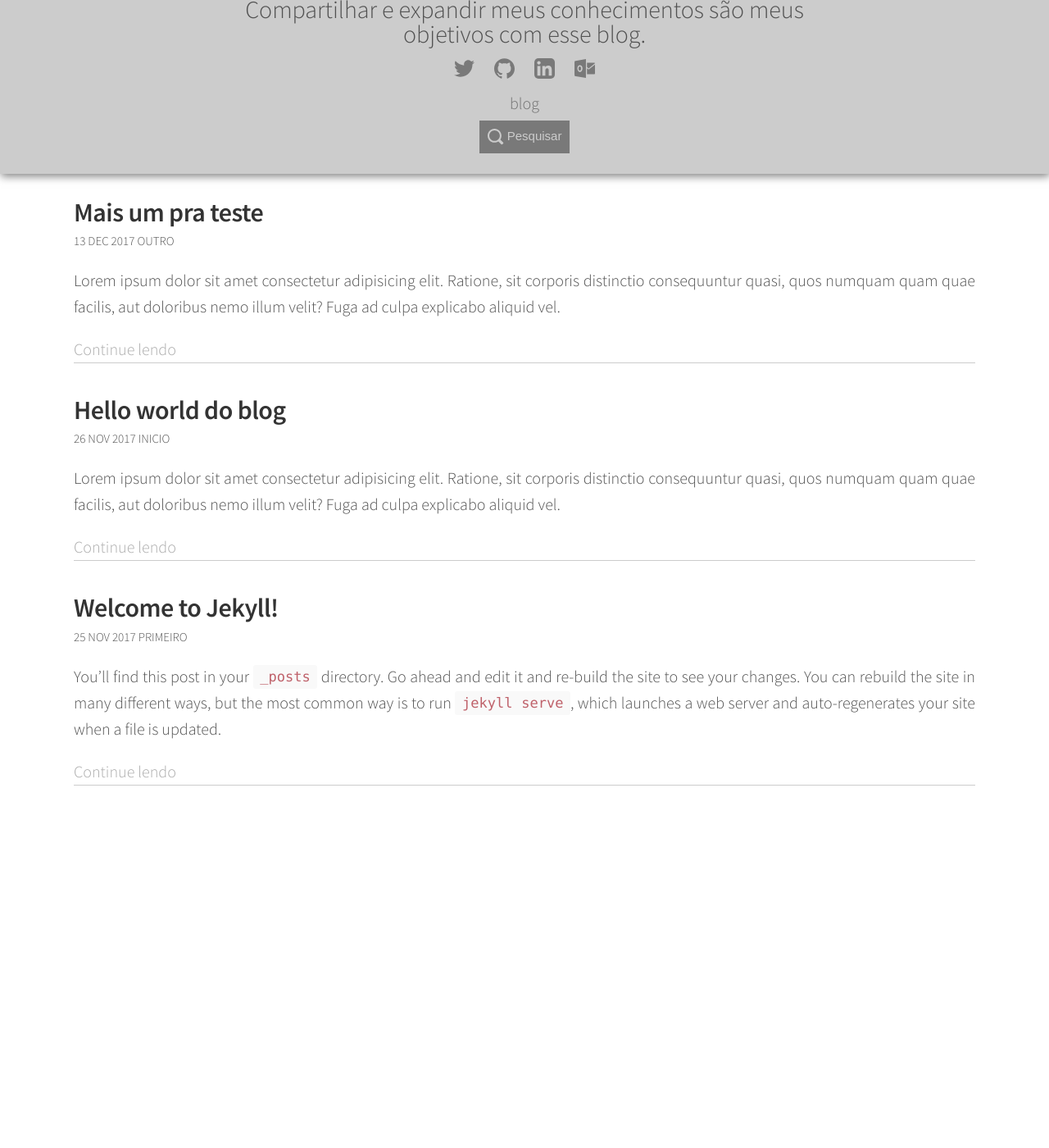
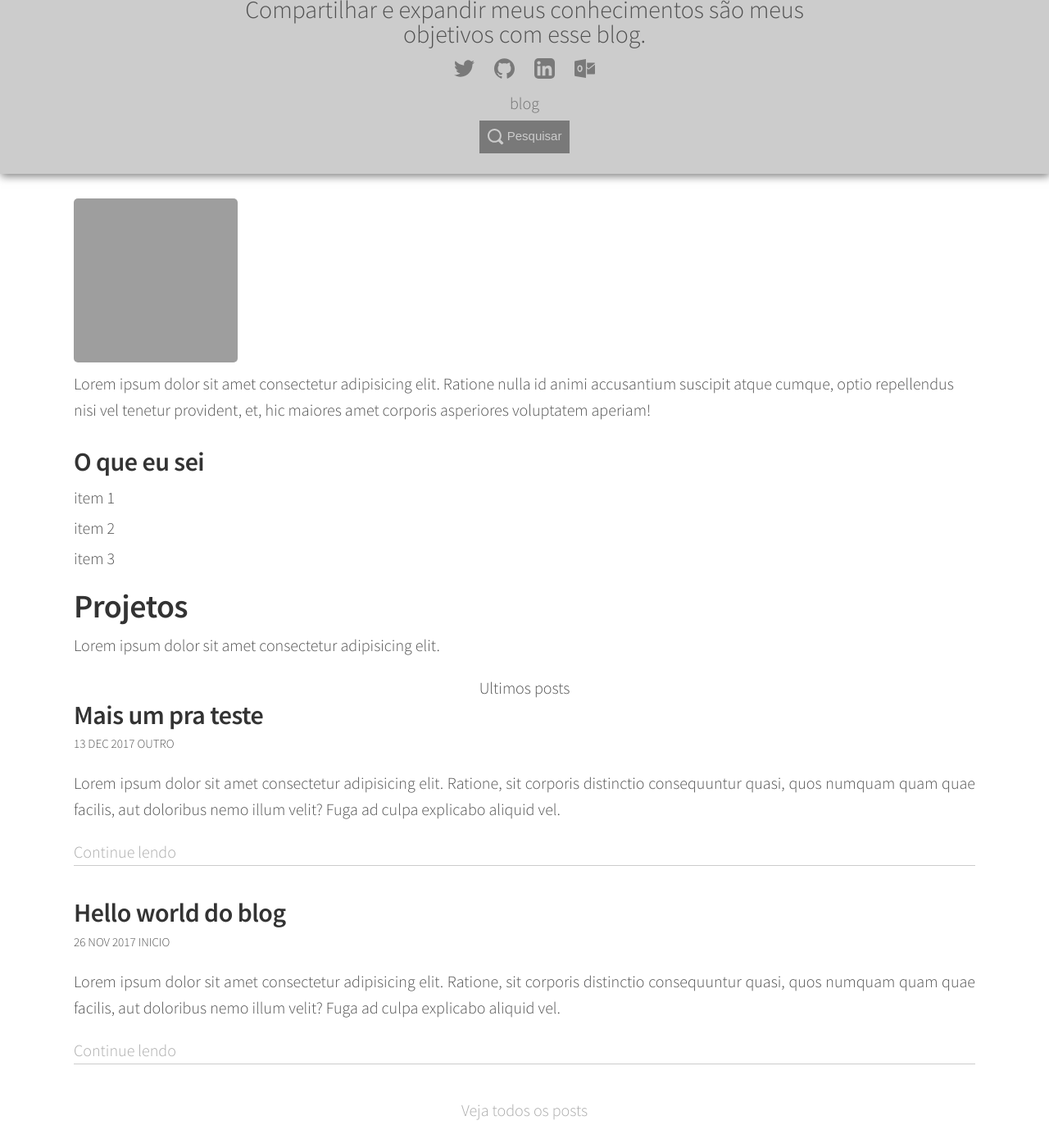
Before and after one commit to Jhoow13/joel-blog, a Jekyll site: the page built from index.md, in a window 1280 px wide and 1400 px high, scrolled down 113 px. Shown: the whole window at 82% size. Built offline with Jekyll 4.4.1, drawn with Linux system fonts in a browser that asks for light colours; before the commit the page ends 1141 px from its top, so only the background shows below that; grey boxes are pictures that could not be loaded.

Commit message:
Refatoring home page

```diff
--- a/_layouts/home.html
+++ b/_layouts/home.html
@@ -1,12 +1,35 @@
 ---
 layout: default
 ---
+<article class="about">
+  <section>
+    <img src="https://avatars2.githubusercontent.com/u/18129245?v=4" alt="Foto do dono do blog :)">
+    <h1 class="about-title">{{page.title}}</h1>
+    <p>
+      Lorem ipsum dolor sit amet consectetur adipisicing elit. Ratione nulla id animi accusantium suscipit atque cumque, optio repellendus nisi vel tenetur provident, et, hic maiores amet corporis asperiores voluptatem aperiam!
+    </p>
+    <h2>O que eu sei</h2>
+    <ul>
+      <li>item 1</li>
+      <li>item 2</li>
+      <li>item 3</li>
+    </ul>
+  </section>
 
+  <section>
+    <h1 class="section-title">Projetos</h1>
+    <p>
+      Lorem ipsum dolor sit amet consectetur adipisicing elit.
+    </p>
+  </section>
+</article>
+
+Ultimos posts
 <div class="content list">
   {% if site.posts.size == 0 %}
     <p class="no-posts">Ops, atualmente estamos sem publicações. Volte mais tarde :)</p>
   {% else %}
-    {% for post in site.posts %}
+    {% for post in site.posts limit:2 %}
       <div class="list-item">
         <h2 class="list-post-title">
           <a href="{{ post.url }}">{{ post.title | prepend: site.baseurl }}</a>
@@ -26,3 +49,5 @@ layout: default
     {% endfor %}
   {% endif %}
 </div>
+
+<a href="{{ site.url }}/blog">Veja todos os posts</a>
```
